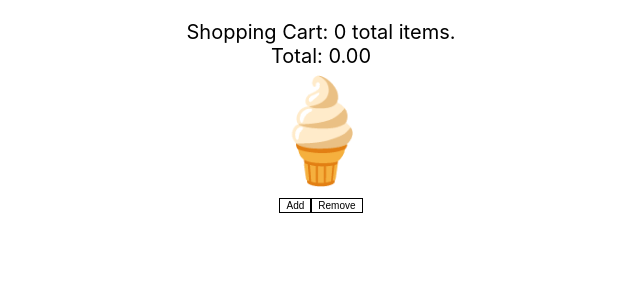
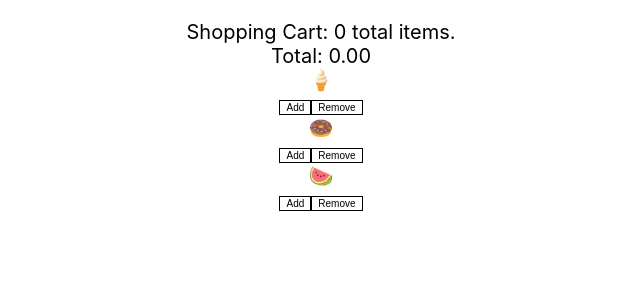
Before and after one commit to Barbarjinks/state-react-tutorial, a React (Create React App) app: page / in a window 1280 px wide. Shown: the top 300 px of the page, without its empty margins (319-959 px from the left). Built offline with nearby package versions, Linux system fonts and the light colour scheme.

Commit message:
changed to show more products

```diff
--- a/src/components/Product/Product.js
+++ b/src/components/Product/Product.js
@@ -33,7 +33,7 @@
 
     function add() {
         setCart(['ice cream']);
-        setTotal(5);
+        setTotal(previous => previous +5);
     }
 
     function remove() {
@@ -47,10 +47,17 @@
                 Shopping Cart: {cart.length} total items.
             </div>
             <div>Total: {getTotal(total)} </div>
-
-            <div className="product"><span role="img" aria-label="ice cream"> 🍦 </span></div>
-            <button onClick={add}>Add</button>
-            <button onClick={remove}>Remove</button>
+            <div>
+            {products.map(product => (
+                <div key={product.name}>
+                    <div classname="product">
+                        <span role="img" aria-label={product.name}>{product.emoji}</span>
+                    </div>
+                    <button>Add</button>
+                    <button>Remove</button>
+                </div>
+            ))}
+            </div>
         </div>
     )
 }
```
